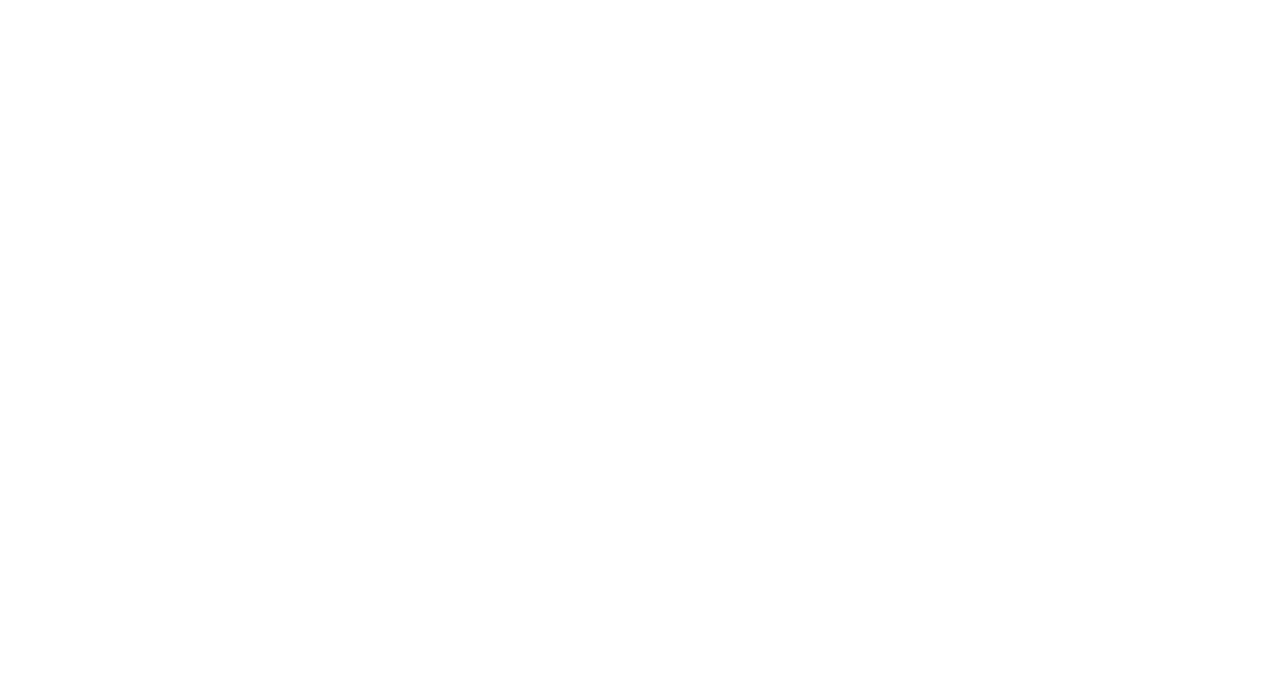
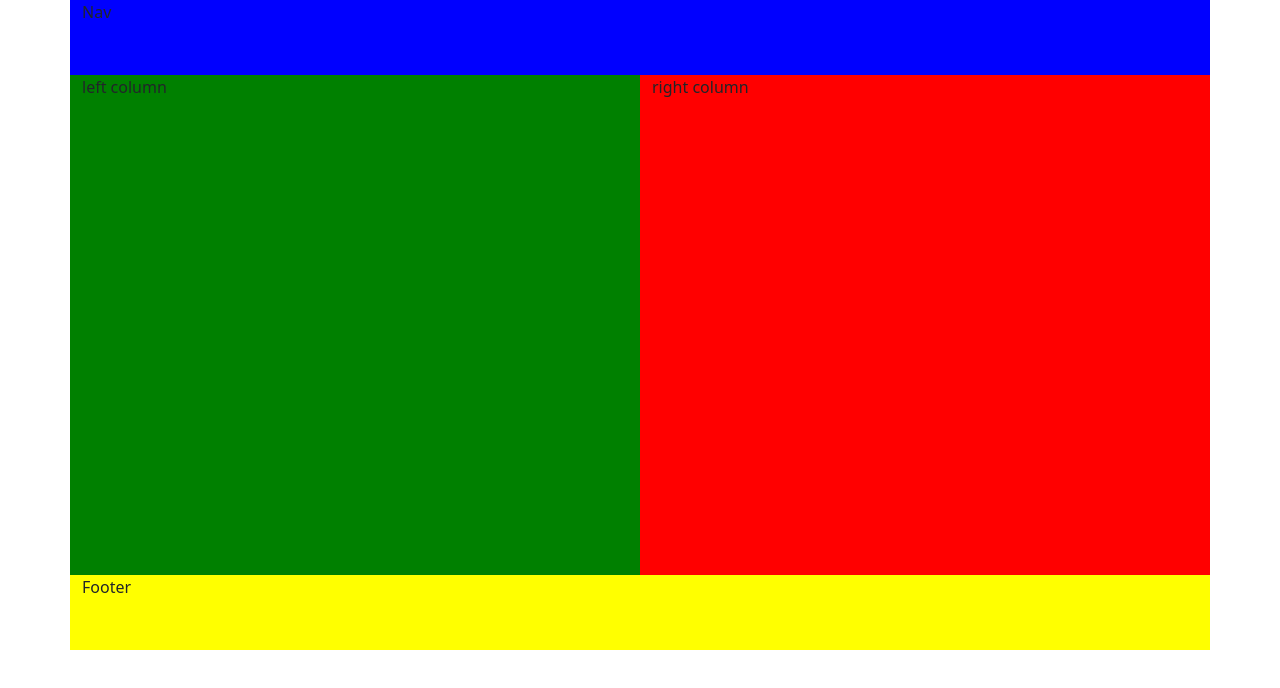
Before and after one commit to J-Matlock559/collab-practice, a plain HTML site: page index.html in a window 1280 px wide. Drawn offline with nearby package versions, Linux system fonts and the light colour scheme.

Commit message:
added nav,footer,and 2 columns with background colors

```diff
--- a/css/style.css
+++ b/css/style.css
@@ -0,0 +1,23 @@
+#nav {
+    background-color: blue;
+}
+
+#left-column {
+    background-color: green;
+}
+
+#right-column {
+    background-color: red;
+}
+
+#footer {
+    background-color: yellow;
+}
+
+#nav, #footer {
+    height: 75px;
+}
+
+#left-column, #right-column {
+    height: 500px;
+}
--- a/index.html
+++ b/index.html
@@ -1,15 +1,32 @@
-<!DOCTYPE html>
+<!doctype html>
 <html lang="en">
-<head>
-    <meta charset="UTF-8">
-    <meta http-equiv="X-UA-Compatible" content="IE=edge">
-    <meta name="viewport" content="width=device-width, initial-scale=1.0">
-    <title>Document</title>
-    <link rel="stylesheet" href="css/bootstrap.min.css">
+  <head>
+    <!-- Required meta tags -->
+    <meta charset="utf-8">
+    <meta name="viewport" content="width=device-width, initial-scale=1">
+
+    <!-- Bootstrap CSS -->
+    <link href="https://cdn.jsdelivr.net/npm/bootstrap@5.1.3/dist/css/bootstrap.min.css" rel="stylesheet" integrity="sha384-1BmE4kWBq78iYhFldvKuhfTAU6auU8tT94WrHftjDbrCEXSU1oBoqyl2QvZ6jIW3" crossorigin="anonymous">
+
+    <title>Collab Practice</title>
     <link rel="stylesheet" href="css/style.css">
-</head>
-<body>
+  </head>
+  <body>
+    <div class="container">
+        <div class="row">
+            <div class="col" id="nav">Nav</div>
+        </div>
+        <div class="row">
+            <div class="col-6" id="left-column">left column</div>
+            <div class="col-6" id="right-column">right column</div>
+        </div>
+        <div class="row">
+            <div class="col" id="footer">Footer</div>
+        </div>
+    </div>
 
-<script></script>
-</body>
+
+    <!-- Option 1: Bootstrap Bundle with Popper -->
+    <script src="https://cdn.jsdelivr.net/npm/bootstrap@5.1.3/dist/js/bootstrap.bundle.min.js" integrity="sha384-ka7Sk0Gln4gmtz2MlQnikT1wXgYsOg+OMhuP+IlRH9sENBO0LRn5q+8nbTov4+1p" crossorigin="anonymous"></script>
+  </body>
 </html>
```
